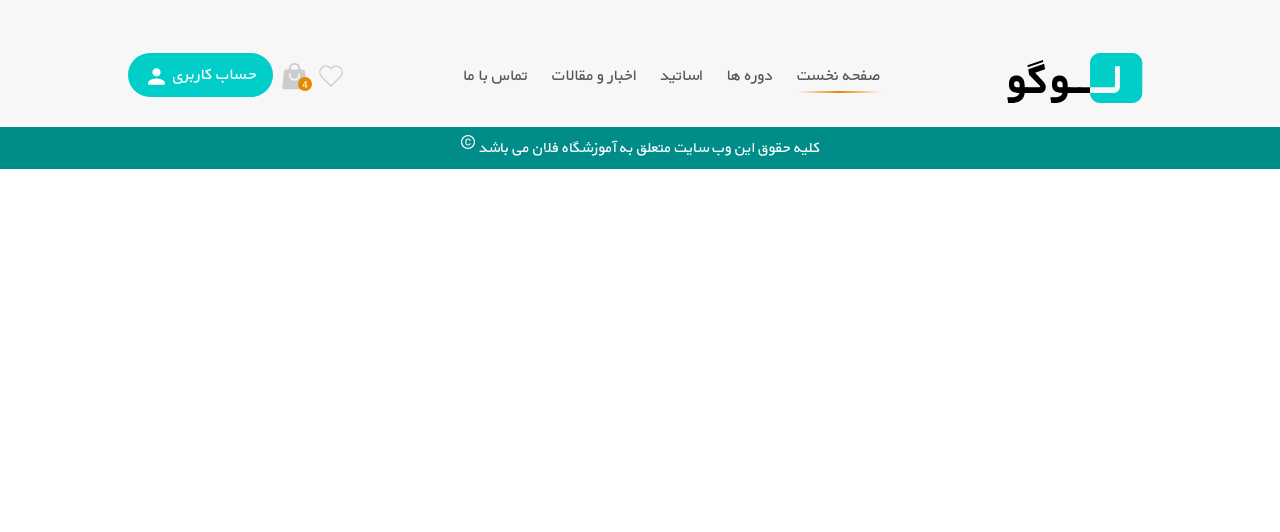
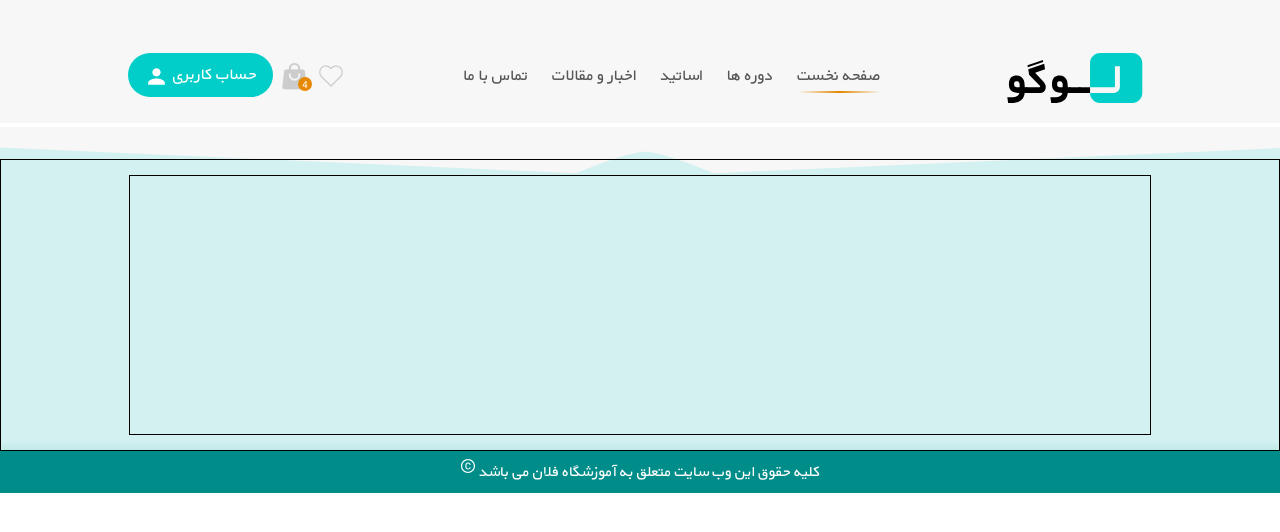
Before and after one commit to academy-react-winter1403/React-dev, a React (Vite) app: page / in a window 1280 px wide. Shown: the top 532 px of the page. Built offline with nearby package versions, Linux system fonts and the light colour scheme.

Commit message:
fix footer

```diff
--- a/src/components/partials/footer/Footer.jsx
+++ b/src/components/partials/footer/Footer.jsx
@@ -1,12 +1,20 @@
 import React from 'react'
 import { AiOutlineCopyrightCircle } from "react-icons/ai"
+// import footerBg from '../../../assets/pics/Bg/footerbg.png'
+import FooterBG from '../../../core/icons/FooterIcons/FooterBG'
 
 const Footer = () => {
   return (
     <div className="w-full holder bg-[#F7F7F7]  font-b-yekan flex justify-center mt-1  flex-col">
-      <div>
+      <div className='relative'>
+        <FooterBG/>
+        <div className='absolute holder w-full  h-[90%] border bottom-0 left-0 flex justify-center items-center'>
+          <div className='border w-[80%] h-[90%]'>
 
+          </div>
+        </div>
       </div>
+
       <div className='w-full h-[42px] bg-[#008D8A] flex flex-row flex-nowrap whitespace-nowrap justify-center items-center gap-1'>
         <p className='font-b-yekan font-bold text-white
         md:text-[16px] xs:text-[10px]'>
--- a/src/core/icons/FooterIcons/FooterBG.jsx
+++ b/src/core/icons/FooterIcons/FooterBG.jsx
@@ -4,8 +4,9 @@ const FooterBG = () => {
   return (
     <div>
       <svg
-        width="1440"
-        height="364"
+        // width="1440"
+        // height="364"
+        className="w-full h-full"
         viewBox="0 0 1440 364"
         fill="none"
         xmlns="http://www.w3.org/2000/svg"
@@ -13,7 +14,13 @@ const FooterBG = () => {
         <foreignObject x="-522" y="-10" width="2504" height="516">
           <div
             xmlns="http://www.w3.org/1999/xhtml"
-            style="backdrop-filter:blur(5px);clip-path:url(#bgblur_0_108_109_clip_path);height:100%;width:100%"
+            // style="backdrop-filter:blur(5px);clip-path:url(#bgblur_0_108_109_clip_path);height:100%;width:100%"
+            style={{
+                backdropFilter: "blur(5px)",
+                clipPath: "url(#bgblur_0_108_109_clip_path)",
+                height: "100%",
+                width: "100%",
+              }}
           ></div>
         </foreignObject>
         <path
```
